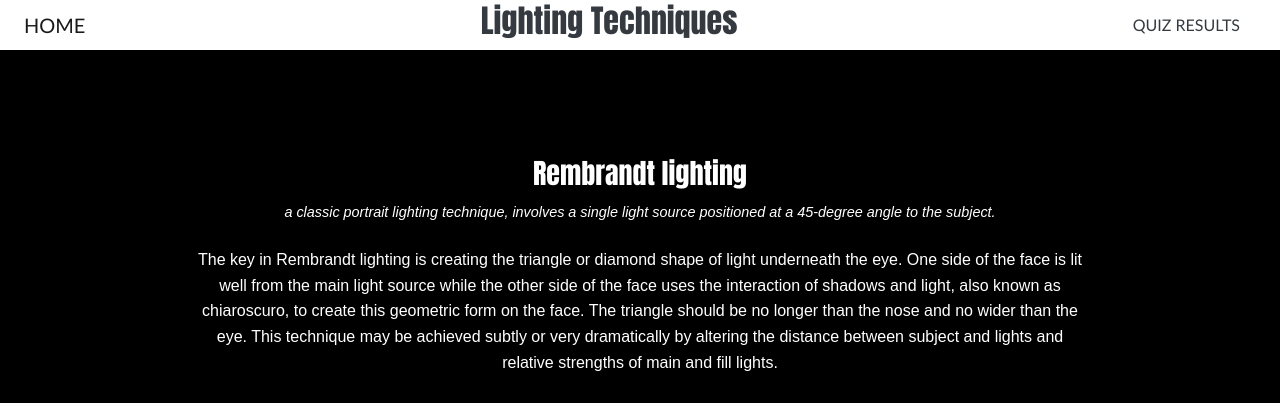
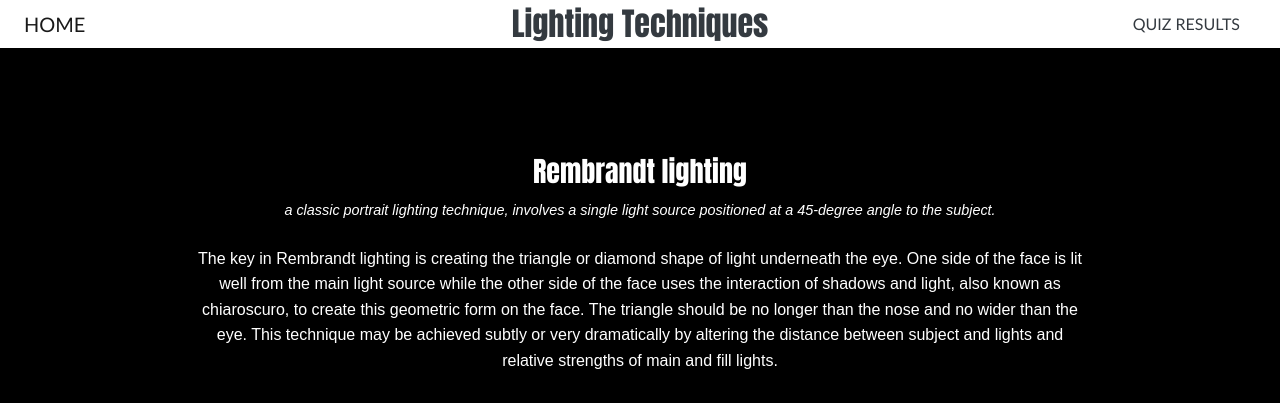
Before and after one commit to toonwuka04/LightingTechniques, a Flask app: page /learn/1 in a window 1280 px wide. Shown: the top 403 px of the page. Run offline with Flask 3, Linux system fonts and the light colour scheme; some libraries are stand-ins or nearby versions.

Commit message:
Update layout.html

```diff
--- a/templates/layout.html
+++ b/templates/layout.html
@@ -24,11 +24,16 @@
   </head>
   <body>
     <!-- Navbar -->
-    <nav class="navbar navbar-expand-lg navbar-light bg-white text-dark justify-content-between px-4">
-      <a class="navbar-brand trebuchet" href="/">HOME</a>
-      <h2 class="mx-auto font-weight-bold impact">Lighting Techniques</h2>
-      <a class="nav-link text-dark trebuchet" href="/quizresults">QUIZ RESULTS</a>
+    <nav class="navbar navbar-expand-lg navbar-light bg-white text-dark px-4 position-relative">
+      <a class="navbar-brand trebuchet" href="/home">HOME</a>
+
+      <h2 class="font-weight-bold impact position-absolute w-100 text-center" style="left: 0; top: 50%; transform: translateY(-50%); pointer-events: none;">
+        Lighting Techniques
+      </h2>
+
+      <a class="nav-link text-dark trebuchet ml-auto" href="/quizresults">QUIZ RESULTS</a>
     </nav>
+
 
     <!-- Page Content -->
     <div style="margin-top: 70px;">
```
